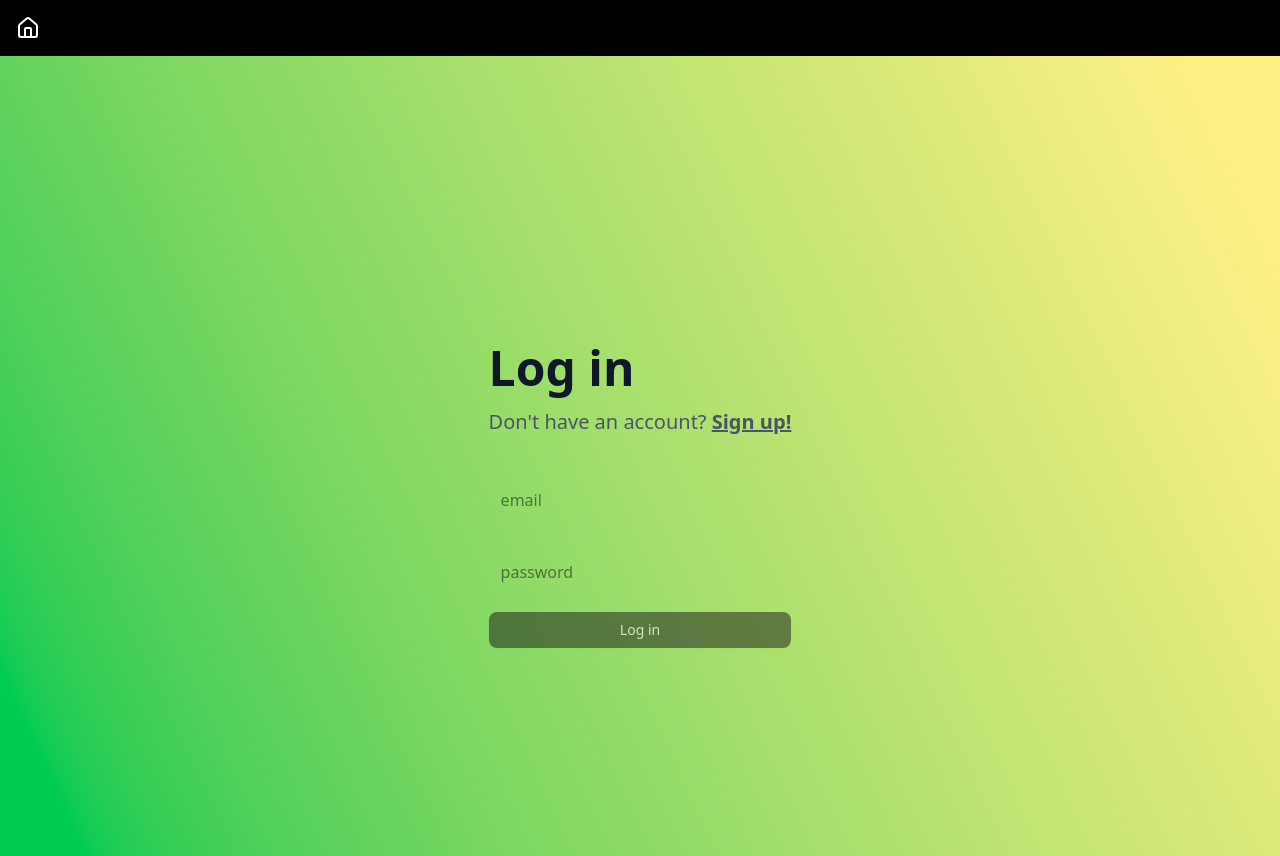
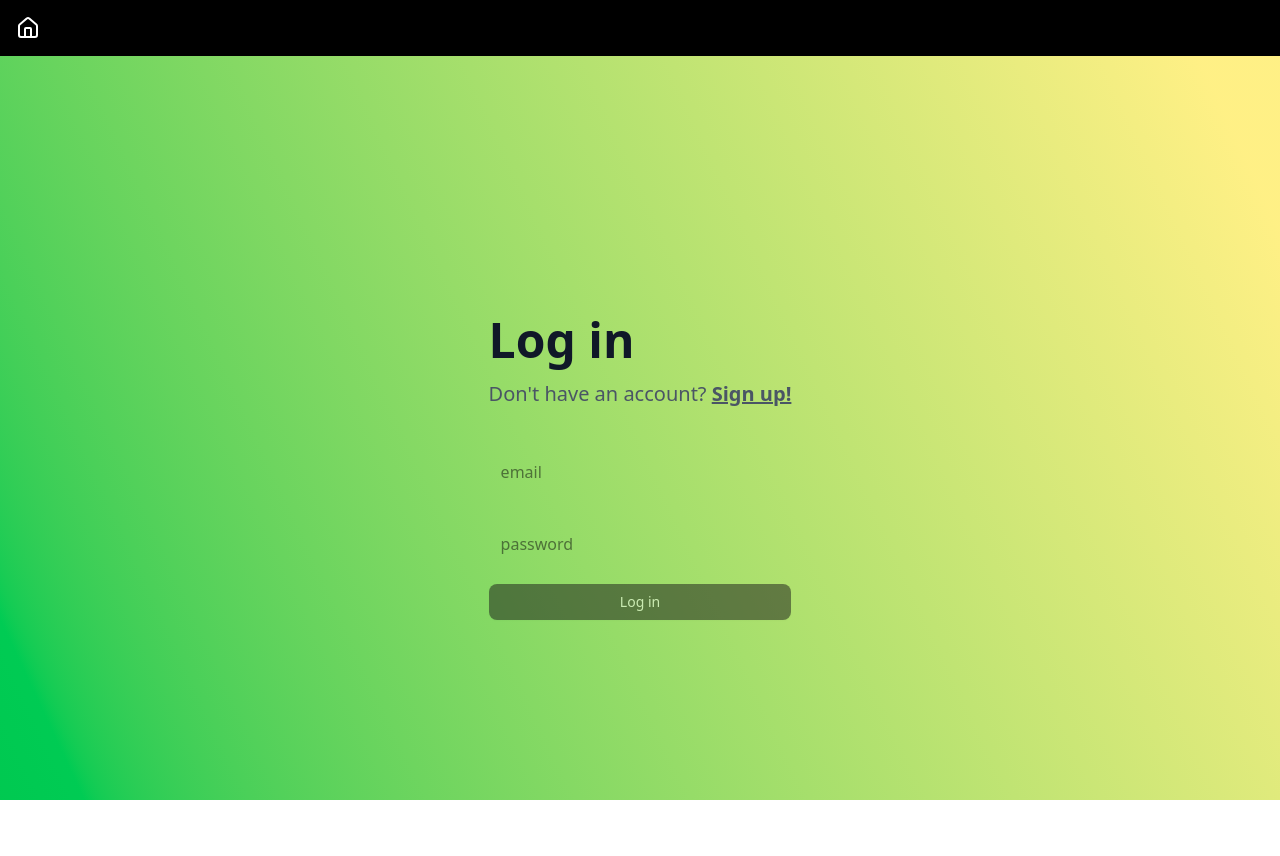
Before and after one commit to therealazzy/wanderatlas, a React (Vite) app: page /login in a window 1280 px wide. After the commit the page ends 800 px from the top, so only its background shows below. Built offline with nearby package versions, Linux system fonts and the light colour scheme; no server answers.

Commit message:
styling fixes

```diff
--- a/src/components/Auth/login.jsx
+++ b/src/components/Auth/login.jsx
@@ -46,7 +46,7 @@ const Login = () => {
 
   return (<>
     <Header />
-    <div className='min-h-screen h-14 bg-linear-65 from-green-500 to-yellow-200 to-95% flex items-center justify-center'>
+    <div className='min-h-[calc(100vh-56px)] h-14 bg-linear-65 from-green-500 to-yellow-200 to-95% flex items-center justify-center'>
       <form onSubmit={handleLogin} className='max-w-md m-auto pt-24'>
         <h1 className='text-5xl font-bold text-gray-900 mb-4'>Log in</h1>
         <p className='text-xl text-gray-600'>
--- a/src/components/Auth/signup.jsx
+++ b/src/components/Auth/signup.jsx
@@ -47,7 +47,7 @@ const Signup = () => {
   return (
     <>
     <Header/>
-    <div className='min-h-screen h-14 bg-linear-65 from-orange-400 to-purple-200 to-95% flex items-center justify-center'>
+    <div className='min-h-[calc(100vh-56px)] h-14 bg-linear-65 from-orange-400 to-purple-200 to-95% flex items-center justify-center'>
       <form onSubmit={handleSignup} className='max-w-md m-auto pt-24'>
         <h1 className='text-5xl font-bold text-gray-900 mb-4'>Sign up</h1>
         <p className='text-xl text-gray-600'>
```
